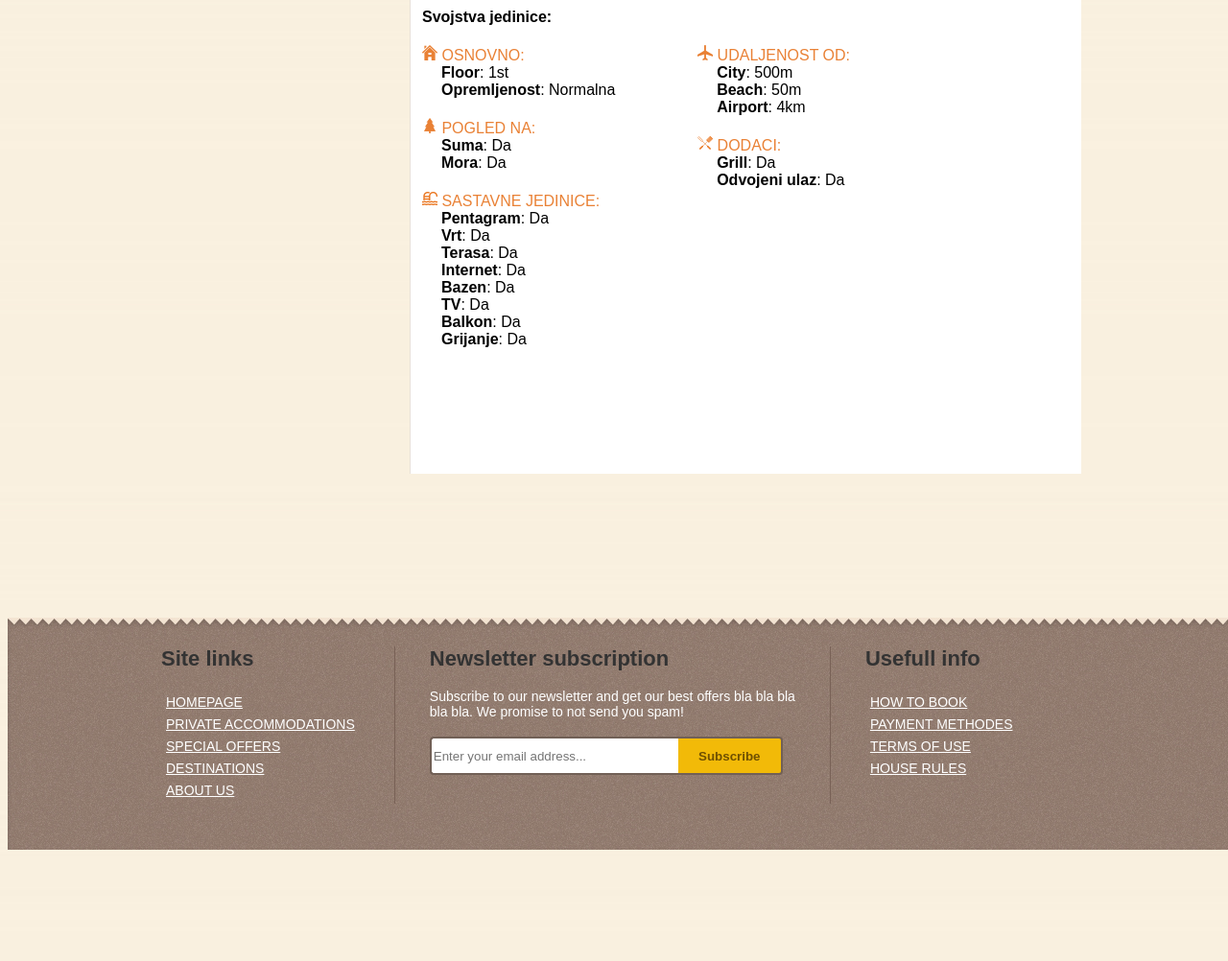
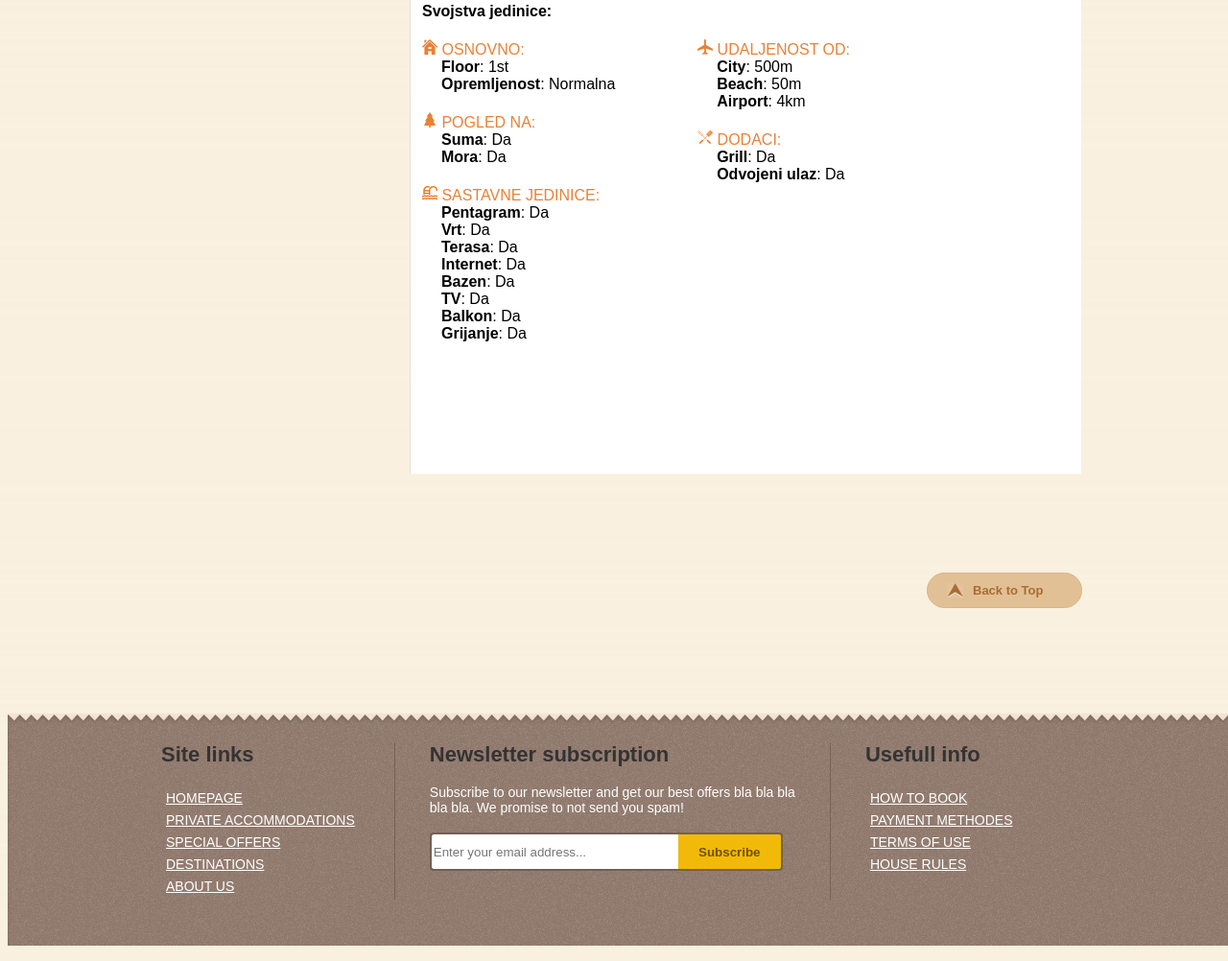
Before and after one commit to mihaelmatkovic/aapkrk, a plain HTML site: page test.html in a window 1280 px wide. Shown: the part 795-1797 px from the top of the page at 96% size. Drawn offline with Linux system fonts and the light colour scheme.

Commit message:
finishing touch

```diff
--- a/css/accListin_style.css
+++ b/css/accListin_style.css
@@ -74,9 +74,30 @@ p {
 	margin:0px;
 	padding:0px;
 	width:1280px;
-	min-height: 1000px;
-
-
+	min-height: 1100px;
+	position: relative;
+}
+.backTop {
+	position: absolute;
+	bottom: 10px;
+	right: 160px;
+	width: 120px;
+	background-color: #e2c096;
+	padding: 10px 20px;
+	border:1px solid #d8b58c;
+	border-radius: 20px;
+	text-decoration: none;
+}
+.backTop p {
+	color: #a96c33;
+	font-weight: bold;
+	margin-left: 0px;
+	font-family: arial, Helvetica, sans-serif;
+	font-size: 13px;
+}
+.arrowTop {
+	float:left;
+	padding-right: 10px;
 }
 
 .langSwitcher {
@@ -176,6 +197,7 @@ p {
 	width:710px;
 	height:847px;
 	float:right;
+	position: relative;
 
 
 }
--- a/css/bookin_form_style.css
+++ b/css/bookin_form_style.css
@@ -101,6 +101,29 @@ input {
 	padding:0px;
 	width:1280px;
 	min-height: 1650px;
+	position: relative;
+}
+.backTop {
+	position: absolute;
+	bottom: 10px;
+	right: 160px;
+	width: 120px;
+	background-color: #e2c096;
+	padding: 10px 20px;
+	border:1px solid #d8b58c;
+	border-radius: 20px;
+	text-decoration: none;
+}
+.backTop p {
+	color: #a96c33;
+	font-weight: bold;
+	font-family: arial, Helvetica, sans-serif;
+	font-size: 13px;
+}
+.arrowTop {
+	float:left;
+	padding-right: 10px;
+
 }
 
 .langSwitcher {
--- a/css/package_style.css
+++ b/css/package_style.css
@@ -79,7 +79,29 @@ a:hover {
 	margin:0px;
 	padding:0px;
 	width:1280px;
-	min-height:1300px;
+	min-height:1400px;
+	position: relative;
+}
+.backTop {
+	position: absolute;
+	bottom: 10px;
+	right: 160px;
+	width: 120px;
+	background-color: #e2c096;
+	padding: 10px 20px;
+	border:1px solid #d8b58c;
+	border-radius: 20px;
+	text-decoration: none;
+}
+.backTop p {
+	color: #a96c33;
+	font-weight: bold;
+	font-family: arial, Helvetica, sans-serif;
+	font-size: 13px;
+}
+.arrowTop {
+	float:left;
+	padding-right: 10px;
 
 
 }
--- a/css/static_style.css
+++ b/css/static_style.css
@@ -66,7 +66,29 @@ p {
 	margin:0px;
 	padding:0px;
 	width:1280px;
-	min-height: 700px;
+	min-height: 800px;
+	position: relative;
+}
+.backTop {
+	position: absolute;
+	bottom: 10px;
+	right: 160px;
+	width: 120px;
+	background-color: #e2c096;
+	padding: 10px 20px;
+	border:1px solid #d8b58c;
+	border-radius: 20px;
+	text-decoration: none;
+}
+.backTop p {
+	color: #a96c33;
+	font-weight: bold;
+	font-family: arial, Helvetica, sans-serif;
+	font-size: 13px;
+}
+.arrowTop {
+	float:left;
+	padding-right: 10px;
 
 }
 .langSwitcher {
--- a/css/test_style.css
+++ b/css/test_style.css
@@ -79,8 +79,29 @@ a:hover {
 	margin:0px;
 	padding:0px;
 	width:1280px;
-	min-height: 1200px;
-
+	min-height: 1300px;
+	position: relative;
+}
+.backTop {
+	position: absolute;
+	bottom: 10px;
+	right: 160px;
+	width: 120px;
+	background-color: #e2c096;
+	padding: 10px 20px;
+	border:1px solid #d8b58c;
+	border-radius: 20px;
+	text-decoration: none;
+}
+.backTop p {
+	color: #a96c33;
+	font-weight: bold;
+	font-family: arial, Helvetica, sans-serif;
+	font-size: 13px;
+}
+.arrowTop {
+	float:left;
+	padding-right: 10px;
 
 }
 
@@ -351,6 +372,19 @@ a:hover {
 	margin:20px 0px;
 
 }
+.checkAva {
+	padding-bottom: 22px;
+}
+.cal {
+	float: left;
+	padding-right: 5px;
+
+}
+
+.check {
+	float: left;
+	padding-top: 4px;
+}
 
 .infoText {
 	height:88x;
--- a/css/thankyou_style.css
+++ b/css/thankyou_style.css
@@ -79,7 +79,29 @@ a:hover {
 	margin:0px;
 	padding:0px;
 	width:1280px;
-	min-height:800px;
+	min-height:900px;
+	position: relative;
+}
+.backTop {
+	position: absolute;
+	bottom: 10px;
+	right: 160px;
+	width: 120px;
+	background-color: #e2c096;
+	padding: 10px 20px;
+	border:1px solid #d8b58c;
+	border-radius: 20px;
+	text-decoration: none;
+}
+.backTop p {
+	color: #a96c33;
+	font-weight: bold;
+	font-family: arial, Helvetica, sans-serif;
+	font-size: 13px;
+}
+.arrowTop {
+	float:left;
+	padding-right: 10px;
 
 }
 .langSwitcher {
--- a/test.html
+++ b/test.html
@@ -34,6 +34,11 @@
   </div>
 
   <div class="content">
+   <a class="backTop" href="">
+    <img class="arrowTop" src="images/backtop_arrow.png">
+    <p>Back to Top</p>
+
+  </a>
 
     <div class="boxOneOverall">
         <div class="contentBodyOverall">
@@ -52,8 +57,12 @@
 
             <div class="pics"></div>
 
-            <p><a href="#"><img src="../images/availability_button.png" width="24" height="24" alt="availability button">Check availability</a></p>
-
+            <div class="checkAva">
+                <a href="#">
+                    <img class="cal" src="../images/availability_button.png" width="24" height="24" alt="availability button">
+                    <p class="check">Check availability</p>
+                </a>
+            </div>
 
             <div class="infoText"><dt><strong>Lot info:</strong></dt>
             <dd>Lorem ipsum dolor sit amet, consectetur adipiscing elit. Proin aliquam vestibulum est vitae euismod. Aliquam erat volutpat. Duis tincidunt, felis sit amet congue vulputate, erat tortor interdum leo, eget pharetra diam elit nec orci.</dt>
```
Also changed, not shown: accListin.html (+5 -0 lines), bookin_form.html (+5 -0 lines), package.html (+5 -0 lines), static.html (+5 -0 lines), thankyou.html (+5 -1 lines), images/backtop_arrow.png (added).
